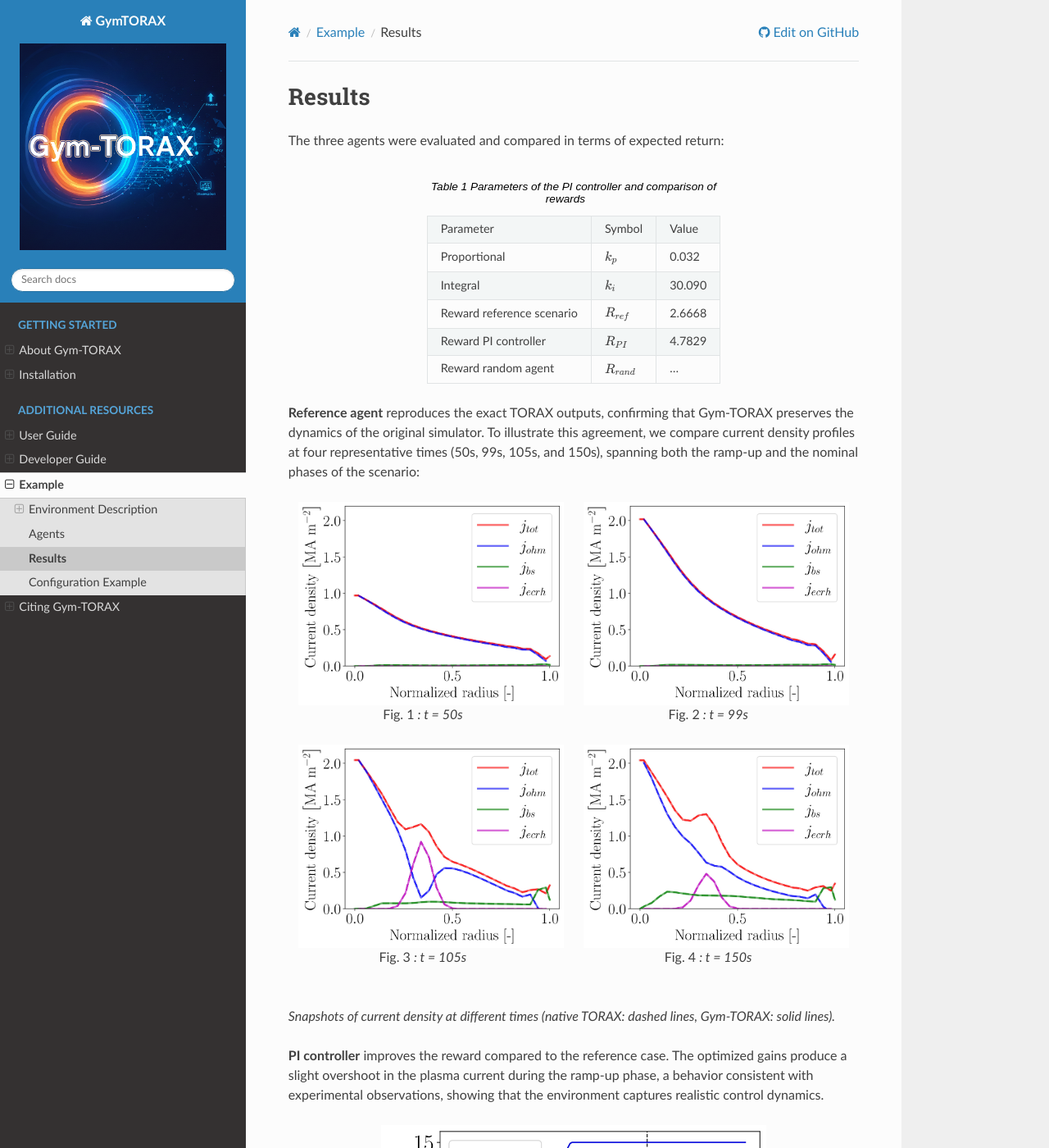
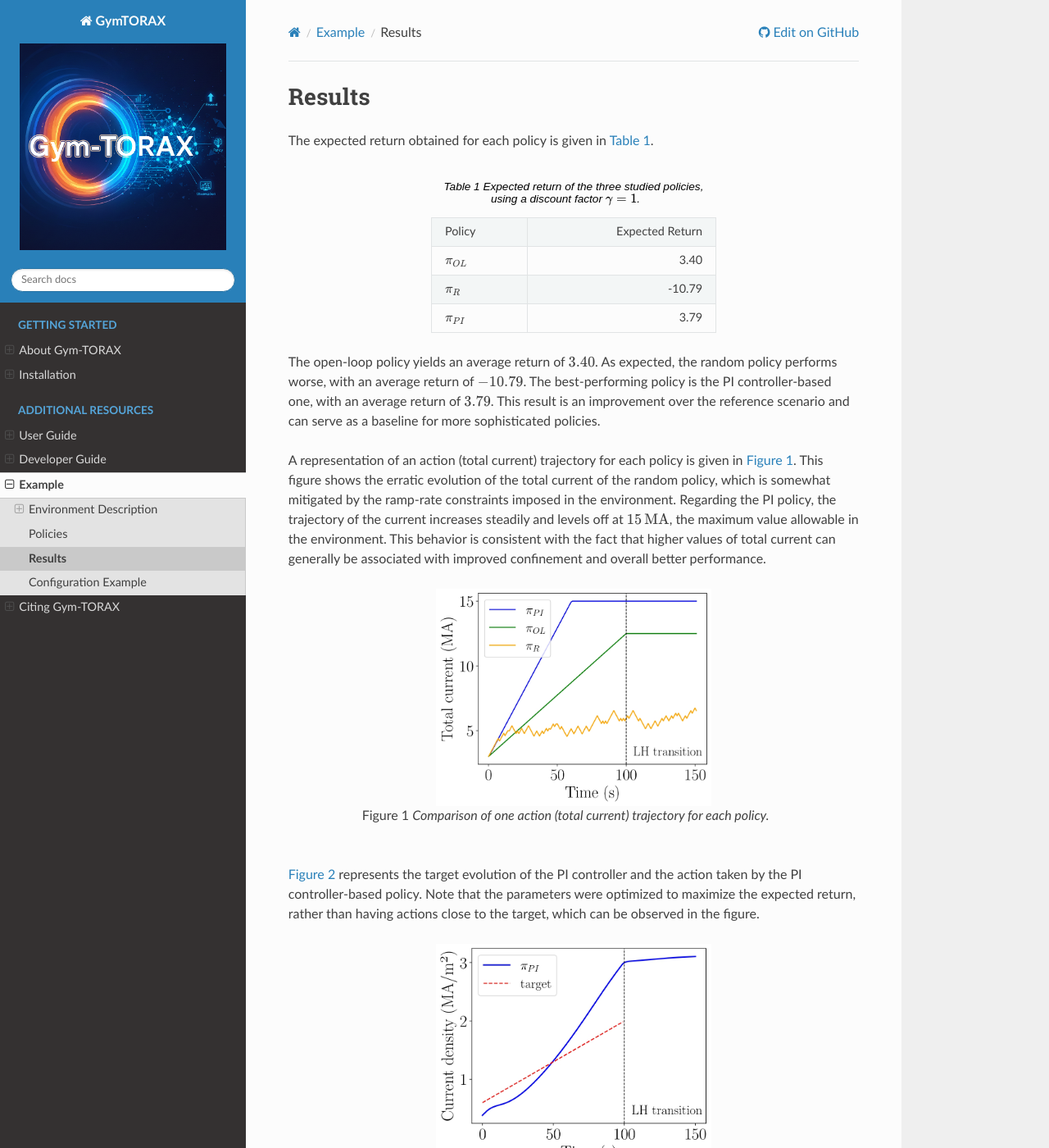
Before and after one commit to antoine-mouchamps/gymtorax, a Sphinx documentation site: the page built from docs/example/results.rst, in a window 1280 px wide and 1400 px high. Shown: the whole window at 82% size. Built offline with Sphinx 7.4.7 and the Read the Docs theme 3.1.0, drawn with Linux system fonts in a browser that asks for light colours; some of the changed text lies outside the part shown.

Commit message:
Complete rewriting of the example setion of the doc

```diff
--- /dev/null
+++ b/docs/_static/custom.css
@@ -0,0 +1,12 @@
+/* Custom CSS for GymTORAX documentation */
+
+/* Right-align container for table cells */
+.right-align {
+    text-align: right;
+}
+
+/* Additional styling for numeric values in tables */
+.right-align.docutils.container {
+    text-align: right;
+    display: block;
+}
--- a/docs/conf.py
+++ b/docs/conf.py
@@ -117,7 +117,15 @@ copybutton_remove_prompts = True
 
 html_theme = "sphinx_rtd_theme"
 html_logo = "Images/logo.png"
+html_static_path = ["_static"]
+html_css_files = ["custom.css"]
+
 numfig = True
+numfig_format = {
+    'figure': 'Figure %s',
+    'table': 'Table %s',
+    'code-block': 'Listing %s'
+}
 
 html_theme_options = {
     "navigation_depth": 4,
--- a/docs/example/config_example.rst
+++ b/docs/example/config_example.rst
@@ -1,7 +1,7 @@
 Configuration Example
 =========================
 
-Here is the configuration used in our :doc:`examples <index>`, in ``IterHybridEnv``. This configuration directly comes from the official TORAX examples, with minor modifications to fit our environment setup.
+Here is the configuration used in our :doc:`example <index>`, in ``IterHybridEnv``. This configuration directly comes from the official TORAX tutorial, with minor modifications to fit our environment setup.
 
 .. code-block:: python
 
--- a/docs/example/results.rst
+++ b/docs/example/results.rst
@@ -1,82 +1,53 @@
 Results
 ===========
 
-The three agents were evaluated and compared in terms of expected return:
+The expected return obtained for each policy is given in :numref:`tab:results`.
 
-.. list-table:: Parameters of the PI controller and comparison of rewards
+.. list-table:: Expected return of the three studied policies, using a discount factor :math:`\gamma=1`.
    :align: center
+   :width: 50%
+   :name: tab:results
 
-   * - Parameter
-     - Symbol
-     - Value
-   * - Proportional
-     - :math:`k_p`
-     - 0.032
-   * - Integral
-     - :math:`k_i`
-     - 30.090
-   * - Reward reference scenario
-     - :math:`R_{ref}`
-     - 2.6668
-   * - Reward PI controller
-     - :math:`R_{PI}`
-     - 4.7829
-   * - Reward random agent
-     - :math:`R_{rand}`
-     - ...
+   * - Policy
+     - .. container:: right-align
 
-**Reference agent** reproduces the exact TORAX outputs, confirming that Gym-TORAX
-preserves the dynamics of the original simulator.
-To illustrate this agreement, we compare current density profiles at four representative times
-(50s, 99s, 105s, and 150s), spanning both the ramp-up and the nominal phases of the scenario:
+         Expected Return
+   * - :math:`\pi_{OL}`
+     - .. container:: right-align
 
-.. grid:: 2
+         3.40
+   * - :math:`\pi_{R}`
+     - .. container:: right-align
 
-    .. grid-item::
-        .. figure:: ../Images/comparison_50.jpg
-            :align: center
+         -10.79
+   * - :math:`\pi_{PI}`
+     - .. container:: right-align
 
-            : t = 50s
+         3.79
 
-    .. grid-item::
-        .. figure:: ../Images/comparison_99.jpg
-            :align: center
+The open-loop policy yields an average return of $3.40$. As expected, the random policy performs worse, with an average return of $-10.79$. The best-performing policy is the PI controller-based one, with an average return of $3.79$. This result is an improvement over the reference scenario and can serve as a baseline for more sophisticated policies.
 
-            : t = 99s
-
-    .. grid-item::
-        .. figure:: ../Images/comparison_105.jpg
-            :align: center
-
-            : t = 105s
-
-    .. grid-item::
-        .. figure:: ../Images/comparison_150.jpg
-            :align: center
-
-            : t = 150s
-
-*Snapshots of current density at different times (native TORAX: dashed lines,
-Gym-TORAX: solid lines).*
-
-**PI controller** improves the reward compared to the reference case. The optimized
-gains produce a slight overshoot in the plasma current during the ramp-up phase,
-a behavior consistent with experimental observations, showing that the environment
-captures realistic control dynamics.
+A representation of an action (total current) trajectory for each policy is given in :numref:`pid_optimized_ip`. This figure shows the erratic evolution of the total current of the random policy, which is somewhat mitigated by the ramp-rate constraints imposed in the environment. Regarding the PI policy, the trajectory of the current increases steadily and levels off at :math:`15\,\mathrm{MA}`, the maximum value allowable in the environment. This behavior is consistent with the fact that higher values of total current can generally be associated with improved confinement and overall better performance.
 
 .. grid:: 1
 
     .. grid-item::
         .. figure:: ../Images/pid_optimized_ip.jpg
             :align: center
-            :width: 70%
+            :width: 50%
+            :name: pid_optimized_ip
 
-            Total current evolution under PI control
-
-**Random agent** (not shown) achieves very low reward, as expected.
+            Comparison of one action (total current) trajectory for each policy.
 
 
-These results show that Gym-TORAX can accommodate different types of agents, from
-open-loop reproduction to closed-loop control, while preserving the physical fidelity
-of the underlying simulator. The PI controller provides a simple baseline against which
-future reinforcement learning or more advanced control algorithms can be compared.
+:numref:`pid_optimized_error` represents the target evolution of the PI controller and the action taken by the PI controller-based policy. Note that the parameters were optimized to maximize the expected return, rather than having actions close to the target, which can be observed in the figure.
+
+.. grid:: 1
+
+    .. grid-item::
+        .. figure:: ../Images/pid_optimized_error.jpg
+            :align: center
+            :width: 50%
+            :name: pid_optimized_error
+
+            Evolution of the current density with respect to the target.
```
Also changed, not shown: docs/example/policies.rst (+6 -6 lines).
